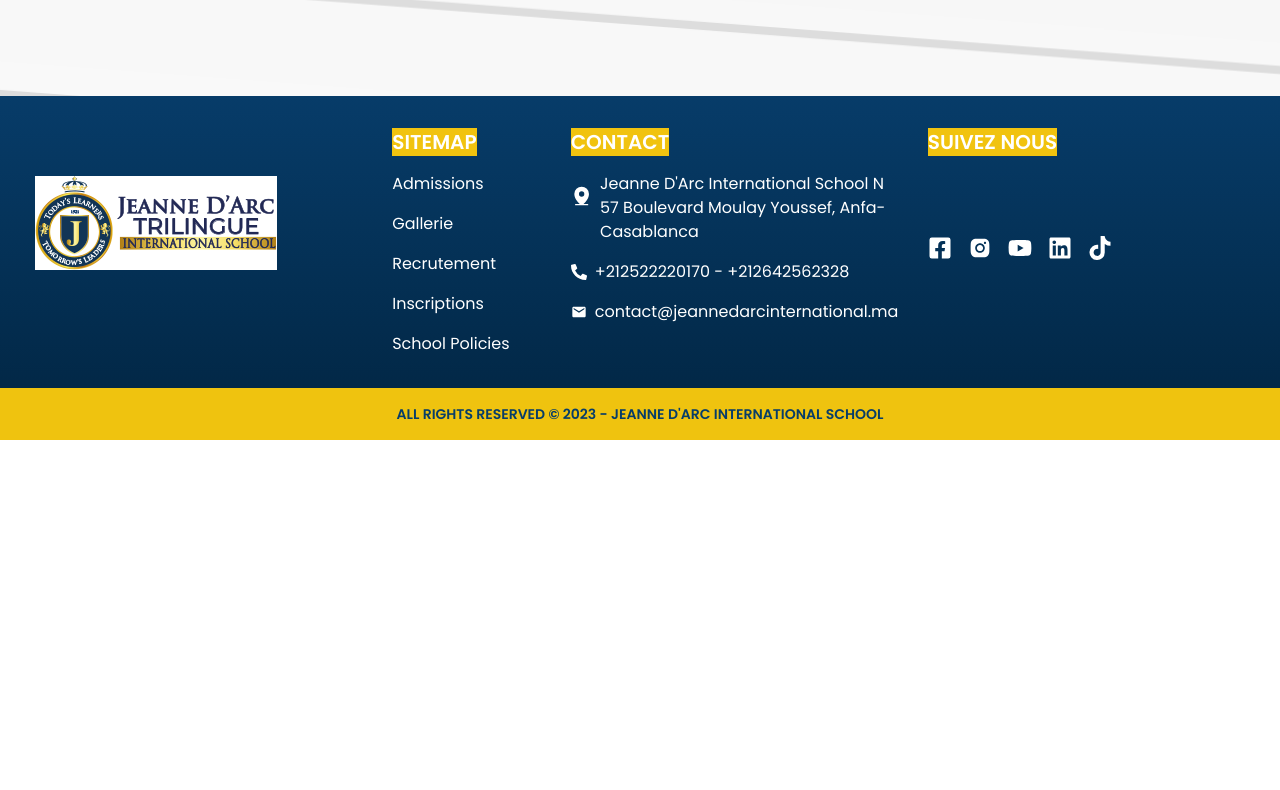
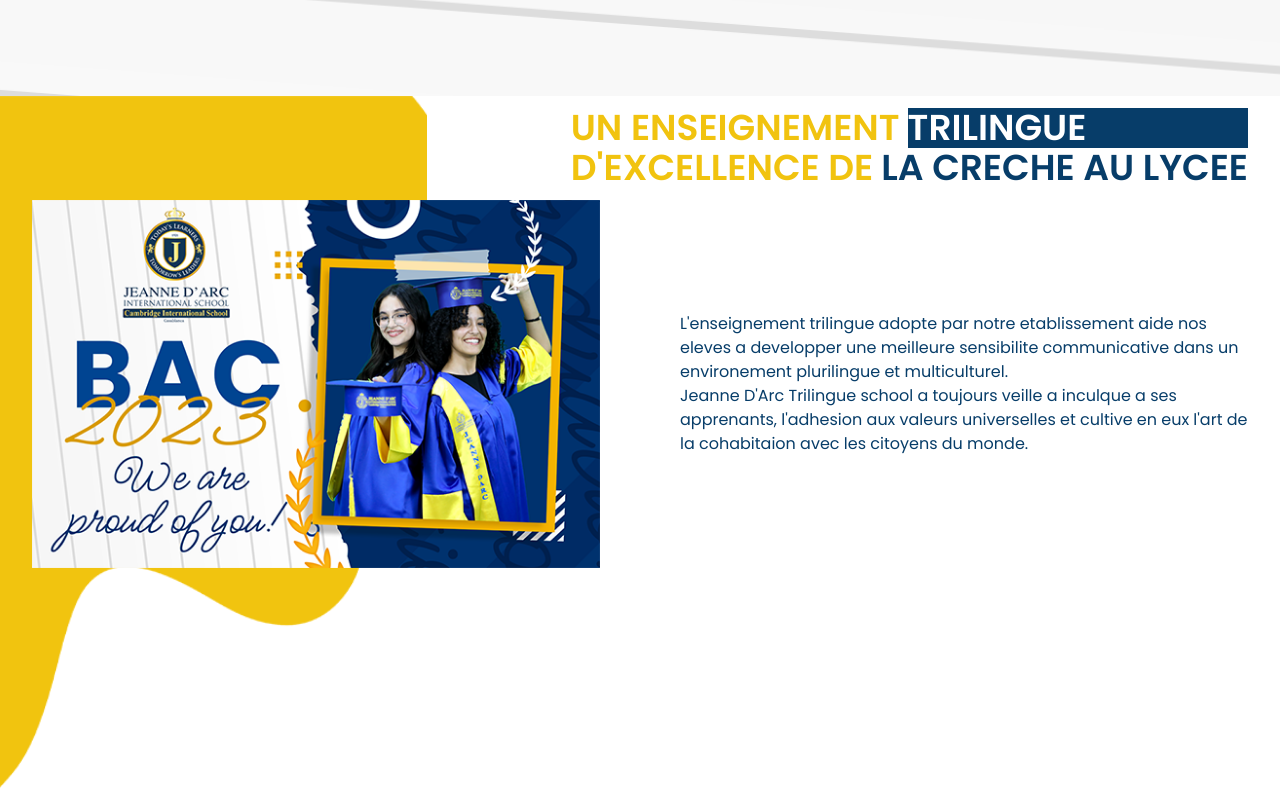
Before and after one commit to Afifi24/Triligue_School, a React (Vite) app: page / in a window 1280 px wide. Shown: the part 2489-3279 px from the top of the page. Before the commit the page ends 2929 px from the top, so only its background shows below. Built offline with nearby package versions, Linux system fonts and the light colour scheme.

Commit message:
add activite content

```diff
--- a/src/App.jsx
+++ b/src/App.jsx
@@ -4,6 +4,7 @@
 import Header from './components/Header'
 import Hero from './components/Hero'
 import Chart from './components/Chart'
+import Activite from './components/Activite'
 const App = () => {
   return (
     <>
@@ -11,6 +12,7 @@
      <Header/>
      <Hero/>
      <Chart/>
+     <Activite/>
      <Footer/>
     </>
   )
--- a/src/components/Activite.jsx
+++ b/src/components/Activite.jsx
@@ -1,9 +1,38 @@
 import React from 'react'
+import activiteimg from '../assets/activite.png'
+import Bacimg from '../assets/BAC2023.png'
 
 const Activite = () => {
   return (
     <section>
+       <div className=' relative min-h-screen mt-20 lg:m-0 '>
+           <img className='absolute h-[90%] sm:w-2/3 lg:w-1/3 object-cover left-0 top-0' src={activiteimg} alt="" />
+         <div className='relative flex items-end justify-end  font-semibold py-3 mb-10 lg:m-0'>
+            <div className=' uppercase text-md lg:text-4xl 2xl:text-6xl mr-8'>
+            <div className='flex items-center gap-2'>
+                    <h2 className='lg:text-lightYellow text-pimaryBlue'>un enseignement </h2>
+                    <h2 className='bg-pimaryBlue text-white lg:w-[340px] '>trilingue</h2>
+            </div>
+            <div className='flex items-center gap-2'>
+                    <h2 className='lg:text-lightYellow text-pimaryBlue '>d'excellence de </h2>
+                    <h2 className='text-pimaryBlue '>la creche au lycee</h2>
+            </div>
 
+            </div>
+
+         </div>
+           {/* <div></div> */}
+          <div className='flex flex-col lg:flex-row relative items-center justify-between gap-20  mx-8'>
+                 <div className='flex-1'>
+                    <img className='w-full' src={Bacimg} alt="" />
+                 </div>
+                 <div className='flex-1 2xl:text-2xl text-pimaryBlue'>
+                      <p>L'enseignement trilingue adopte par notre etablissement aide nos eleves a developper une meilleure sensibilite communicative dans un environement plurilingue et multiculturel.</p>
+                      <p>Jeanne D'Arc Trilingue school a toujours veille a inculque a ses apprenants, l'adhesion aux valeurs universelles et cultive en eux l'art de la cohabitaion avec les citoyens du monde.</p>
+                 </div>
+          </div>
+
+       </div>
 
     </section>
   )
--- a/src/index.css
+++ b/src/index.css
@@ -27,15 +27,18 @@
     box-shadow: 14px 10px 0px rgb(201, 201, 201);
 }
 .chartbg{
-    background-image: url('../src/assets/bg-chart.png');
+    background-image: url('./assets/bg-chart.png');
     background-repeat: no-repeat;
     background-size: cover;
     background-position: center;
 
 }
 .hoverTextbg{
-    background-image: url('../src/assets/hovertext.png');
+    background-image: url('./assets/hovertext.png');
     background-repeat: no-repeat;
     background-size: cover;
     background-position: center;
 }
+.activitebg{
+    background-image: url('./assets/activite.png') ;
+}
```
Also changed, not shown: src/assets/activite.png (renamed from src/assets/bg_enseignement_.png).
